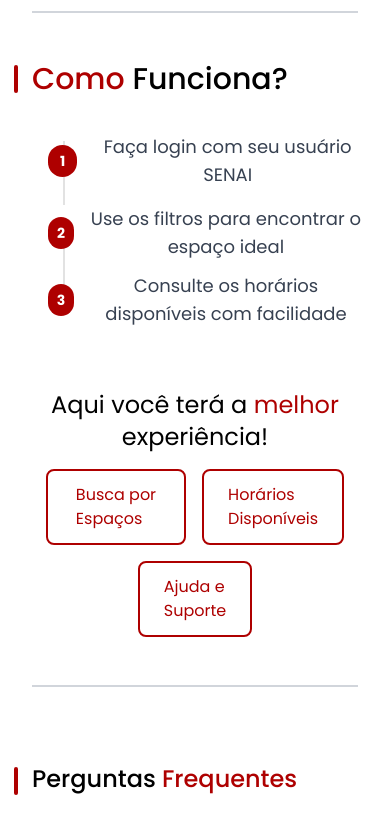
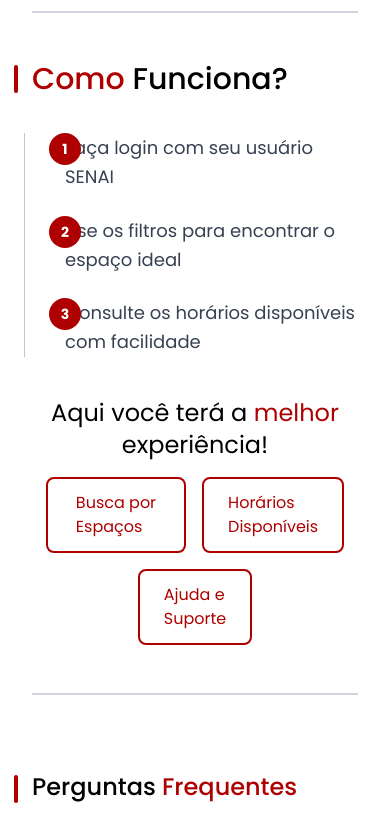
Before and after one commit to EspacoSenai/EspacoSenai.FrontWeb, a React (Vite) app: page /landing in a window 390 px wide. Shown: the part 1120-1937 px from the top of the page. Built offline with nearby package versions, Linux system fonts and the light colour scheme.

Commit message:
melhorando a responsividade

```diff
--- a/src/components/main.jsx
+++ b/src/components/main.jsx
@@ -4,7 +4,7 @@ export default function Main() {
   return (
     <main className="bg-white dark:bg-[#0B0B0B] scroll-smooth overflow-hidden relative">
 
-      {/* Onda do topo */}
+      {/* Onda do topo (sempre visível) */}
       <img
         src="src/assets/ondaLandinpage.svg"
         alt="Onda landingpage"
@@ -46,7 +46,7 @@ export default function Main() {
 
       <div className="border-t-2 border-gray-300 dark:border-gray-600 mx-8 mt-[-50px]"></div>
 
-      {/* Seção: Como Funciona */}
+      {/* Seção: Como Funciona — alinhada e responsiva */}
       <section
         id="comoFunciona"
         className="bg-white dark:bg-[#0B0B0B] py-12 px-6 md:px-12"
@@ -56,34 +56,36 @@ export default function Main() {
           Como <span className="text-black dark:text-white"> Funciona?</span>
         </h2>
 
-        <div className="flex flex-col md:flex-row justify-between items-center">
-          <div className="w-full md:w-1/3 text-center md:text-left mb-6 md:mb-0">
-            <ol className="list-none pl-6 space-y-4 text-lg text-gray-700 dark:text-gray-300">
-              <li className="flex items-center space-x-3 relative">
-                <span className="flex items-center justify-center w-8 h-8 rounded-full bg-[#AE0000] text-white font-bold text-sm z-[1]">
+        <div className="w-full md:w-2/3 max-w-2xl">
+          {/* Linha vertical única com borda; badges ficam centralizados sobre a linha */}
+          <ol className="relative border-l border-[#C5C5C5] dark:border-white/80 pl-10 space-y-6 text-lg leading-relaxed text-gray-700 dark:text-gray-300">
+            {/* Item 1 */}
+            <li className="relative">
+              <span className="absolute -left-4 md:-left-5 top-0 flex h-8 w-8 items-center justify-center rounded-full bg-[#AE0000] text-white text-sm font-bold select-none">
                 1
               </span>
-                <span>Faça login com seu usuário SENAI</span>
-                <div className="absolute left-1 transform -translate-x-1/2 top-2 w-px h-16 bg-[#C5C5C5] dark:bg-white z-[0]"></div>
+              <p>Faça login com seu usuário SENAI</p>
             </li>
-              <li className="flex items-center space-x-3 relative">
-                <span className="flex items-center justify-center w-9 h-8 rounded-full bg-[#AE0000] text-white font-bold text-sm z-[1]">
+
+            {/* Item 2 */}
+            <li className="relative">
+              <span className="absolute -left-4 md:-left-5 top-0 flex h-8 w-8 items-center justify-center rounded-full bg-[#AE0000] text-white text-sm font-bold select-none">
                 2
               </span>
-                <span>Use os filtros para encontrar o espaço ideal</span>
-                <div className="absolute left-1 transform -translate-x-1/2 top-4 w-px h-16 bg-[#C5C5C5] dark:bg-white z-[0]"></div>
+              <p>Use os filtros para encontrar o espaço ideal</p>
             </li>
-              <li className="flex items-center space-x-3 relative top-[-5px]">
-                <span className="flex items-center justify-center w-10 h-8 rounded-full bg-[#AE0000] text-white font-bold text-sm z-[1]">
+
+            {/* Item 3 */}
+            <li className="relative">
+              <span className="absolute -left-4 md:-left-5 top-0 flex h-8 w-8 items-center justify-center rounded-full bg-[#AE0000] text-white text-sm font-bold select-none">
                 3
               </span>
-                <span>Consulte os horários disponíveis com facilidade</span>
+              <p>Consulte os horários disponíveis com facilidade</p>
             </li>
           </ol>
         </div>
-        </div>
 
-        <div className="w-full text-center mt-8 relative z-50">
+        <div className="w-full text-center mt-10 relative z-50">
           <p className="text-2xl font-regular text-black dark:text-white mb-4">
             Aqui você terá a <span className="text-[#AE0000]">melhor</span>{' '}
             experiência!
@@ -113,8 +115,9 @@ export default function Main() {
         id="faq"
         className="
           px-6 md:px-12 pt-16
-          pb-0 sm:pb-[200px] md:pb-0
           bg-white dark:bg-[#0B0B0B] relative z-5
+          max-1030:pb-28
+          min-1031:pb-0
         "
       >
         <h2 className="text-2xl md:text-3xl font-semibold mb-6 relative">
@@ -152,11 +155,11 @@ export default function Main() {
         </div>
       </section>
 
-      {/* Espaço extra só no mobile para não colidir com o footer */}
-      <div className="block md:hidden h-20"></div>
+      {/* Espaço extra só quando a onda estiver oculta (<=1030px) */}
+      <div className="max-1030:block min-1031:hidden h-24" />
 
-      {/* Onda do rodapé — visível apenas do md pra cima */}
-      <div className="relative -z-2 mt-[-700px] hidden md:block">
+      {/* Onda do rodapé — só aparece acima de 1030px */}
+      <div className="relative -z-2 min-1031:mt-[-700px] max-1030:mt-0 min-1031:block max-1030:hidden">
         <img
           src="src/assets/ondaPrincipal.svg"
           alt="Onda rodapé"
--- a/src/index.css
+++ b/src/index.css
@@ -1,7 +1,6 @@
 @tailwind base;
 @tailwind components;
 @tailwind utilities;
-
 
 :root {
   font-family: system-ui, Avenir, Helvetica, Arial, sans-serif;
@@ -17,18 +16,22 @@
   -webkit-font-smoothing: antialiased;
   -moz-osx-font-smoothing: grayscale;
 }
+
 .dark body {
   background-color: #0B0B0B;
   color: white;
 }
+
 input:-webkit-autofill {
   -webkit-box-shadow: 0 0 0px 1000px white inset !important;
   box-shadow: 0 0 0px 1000px white inset !important;
   -webkit-text-fill-color: #000 !important;
 }
+
 html {
   scroll-behavior: smooth;
 }
+
 a {
   font-weight: 500;
   color: #646cff;
@@ -43,7 +46,6 @@ body {
   padding: 0;
   @apply font-sans;
 }
-
 
 h1 {
   font-size: 3.2em;
--- a/tailwind.config.js
+++ b/tailwind.config.js
@@ -9,6 +9,10 @@ export default {
       fontFamily: {
         sans: ["Poppins", "sans-serif"],
       },
+      screens: {
+        'max-1030': { 'max': '1030px' }, // abaixo de 1030px
+        'min-1031': { 'min': '1031px' }, // de 1031px pra cima
+      },
     },
   },
   plugins: [],
```
Lines whose indentation alone changed are shown as unchanged.
